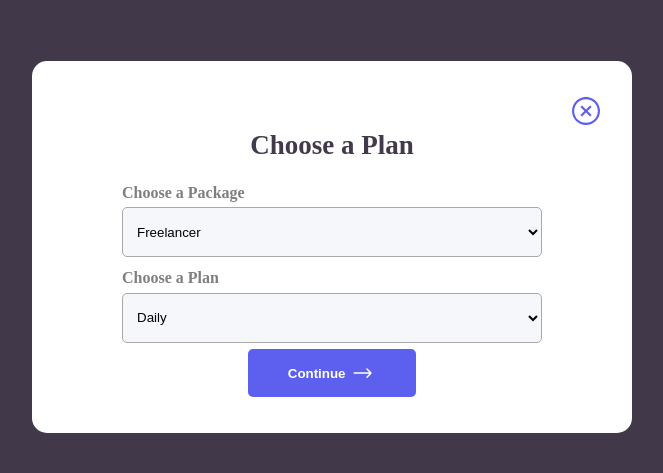
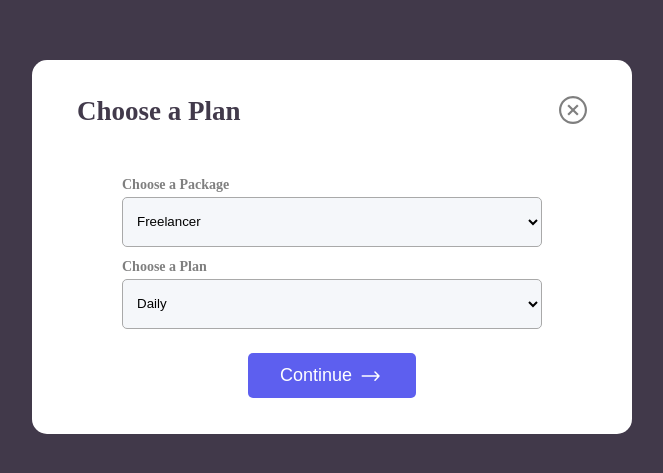
Before and after one commit to Africa-Trainovation-Consulting/newATC, a React (Create React App) app: page /chooseplan in a window 1280 px wide. Shown: the part 153-626 px from the top of the page, without its empty margins (308-971 px from the left). Built offline with nearby package versions, Linux system fonts and the light colour scheme.

Commit message:
midnight cnt

```diff
--- a/src/Sass/style.scss
+++ b/src/Sass/style.scss
@@ -32,7 +32,7 @@ $input-bg-color:#F5F7FA;
 @mixin modals {
     @include flex2();
     background-color: $alt-text-color;
-    width: 80%;
+    width: 90%;
     max-width: 600px;
     font-size: $font-size;
     border-radius: 15px;
@@ -70,7 +70,7 @@ $input-bg-color:#F5F7FA;
 
 @mixin form {
     @include flex2();
-    width: 90%;
+    width: 85%;
     margin-top: 1em;
 }
 
@@ -81,7 +81,7 @@ $input-bg-color:#F5F7FA;
 
 @mixin label {
     font: {
-        size: 16px;
+        size: 14px;
         weight: 900;
     }
 
@@ -93,15 +93,15 @@ $input-bg-color:#F5F7FA;
 @mixin input {
     /*  width: 100%;
     border: 1px solid $border-color;
-    box-sizing: border-box;
     padding: 20px 10px;
     border-radius: 5px;
     */
-    margin-bottom: 1em;
+    box-sizing: border-box;
+    margin-bottom: 1.5em;
     background-color: $input-bg-color;
     border: 1px solid #A9A9A9;
     box-sizing: border-box;
-    padding: 0 10px 0 10px;
+    padding: 0 5px 0 5px;
     border-radius: 5px;
     min-height: 50px;
     max-height: 60px;
@@ -116,10 +116,16 @@ $input-bg-color:#F5F7FA;
 }
 
 @mixin continue_btn {
-    width: 100%;
-    border: none;
     @include active-btn();
     @include btn();
+    border: none;
+    width: 100%;
+    font-size: 18px;
+    text-align: center;
+    border-radius: 5px;
+    margin-top: 1em;
+    min-height: 45px;
+    max-height: 40px;
 }
 
 @mixin continue_btn2 {
@@ -133,12 +139,6 @@ $input-bg-color:#F5F7FA;
     padding: 0;
 }
 
-button {
-    border: 1px solid $text-color;
-    color: $text-color;
-    font-weight: 700;
-    background-color: $alt-text-color;
-}
 
 html {
     font: {
@@ -182,20 +182,42 @@ button {
     @include active-btn();
 }
 
-p {
-    font-size: 14px;
-    text-align: center;
-    margin: 1em 0;
+.continueWith {
+    p {
+        font-size: 12px;
+        text-align: center;
+        margin: 1em 0;
+    }
+}
+.spanning{
+    @include flex();
+    justify-content: space-between;
+    width: 85%;
+}
+h1 {
+    font-size: 20px;
+    margin-bottom: 1em;
+    text-align: left;
+    align-self: flex-start;
+}
+.cancel_btn {
+    justify-content: space-between;
+    display: flex;
+    width: 100%;
+}
+.Madbtn{
+    display: flex;
+    justify-content: space-between;
 }
 
 .Or {
     @include flex();
     justify-content: space-evenly;
     width: 80%;
-}
 
-.empty {
-    width: 35%;
+    .empty {
+        width: 100%;
+    }
 }
 
 .imageUpload {
@@ -207,15 +229,6 @@ p {
     border-radius: 10px;
     height: 200px;
     width: 50%;
-}
-
-.cancelButton {
-    margin: auto;
-}
-
-.cancel_btn {
-    align-self: flex-end;
-    width: 10%;
 }
 
 .imageUpload::before {
@@ -302,6 +315,12 @@ form {
 }
 
 @media screen and (min-width:800px) {
+    h1 {
+        font-size: 1.5em;
+        text-align: center;
+        align-self: center;
+    }
+
     .flex_btn {
         @include flex_btn2();
     }
--- a/src/components/ChoosePlan.js
+++ b/src/components/ChoosePlan.js
@@ -11,12 +11,16 @@ function ChoosePlan(props) {
     }
     return (
         <>
+        <span className='spanning'>
             <span className="cancel_btn">
-                <svg xmlns="http://www.w3.org/2000/svg" width="28" height="28" className='cancelButton' viewBox="0 0 38 38" fill="none">
-                    <path d="M19 0C8.52369 0 0 8.52369 0 19C0 29.4763 8.52369 38 19 38C29.4763 38 38 29.4763 38 19C38 8.52369 29.4763 0 19 0ZM19 2.92308C27.8964 2.92308 35.0769 10.1036 35.0769 19C35.0769 27.8964 27.8964 35.0769 19 35.0769C10.1036 35.0769 2.92308 27.8964 2.92308 19C2.92308 10.1036 10.1036 2.92308 19 2.92308ZM13.4754 11.3708L11.3708 13.4754L16.9012 19L11.3737 24.5246L13.4783 26.6292L19 21.1002L24.5246 26.6248L26.6292 24.5246L21.1002 19L26.6248 13.4754L24.5246 11.3708L19 16.9012L13.4754 11.3737V11.3708Z" fill="#5D5FEF" />
+            <h1>Choose a Plan</h1>
+            <span className='Madbtn'>
+                <svg xmlns="http://www.w3.org/2000/svg" width="28" height="28" className='cancelButton' viewBox="0 0 38 38" fill="#423A4B">
+                    <path d="M19 0C8.52369 0 0 8.52369 0 19C0 29.4763 8.52369 38 19 38C29.4763 38 38 29.4763 38 19C38 8.52369 29.4763 0 19 0ZM19 2.92308C27.8964 2.92308 35.0769 10.1036 35.0769 19C35.0769 27.8964 27.8964 35.0769 19 35.0769C10.1036 35.0769 2.92308 27.8964 2.92308 19C2.92308 10.1036 10.1036 2.92308 19 2.92308ZM13.4754 11.3708L11.3708 13.4754L16.9012 19L11.3737 24.5246L13.4783 26.6292L19 21.1002L24.5246 26.6248L26.6292 24.5246L21.1002 19L26.6248 13.4754L24.5246 11.3708L19 16.9012L13.4754 11.3737V11.3708Z" fill="rgba(0, 0, 0, 0.5)" />
                 </svg>
             </span>
-            <h1>Choose a Plan</h1>
+            </span>
+        </span>
             <form action="post">
                 <span className="form-group">
                     <label for="inputPaymentType"> Choose a Package </label>
--- a/src/components/Login.js
+++ b/src/components/Login.js
@@ -1,6 +1,7 @@
 import React from 'react';
 import Backdrop from './HOC'
 import { Link } from 'react-router-dom'
+import Formgroup from '../layouts/FormGroup';
 function Login(props) {
     function continueHandler(event) {
         event.stopPropagation();
@@ -26,19 +27,13 @@ function Login(props) {
             <div className='Or'>
                 <svg className='empty' xmlns="http://www.w3.org/2000/svg" width="259" height="2" viewBox="0 0 259 2" fill="none">
                     <path d="M0 1L259 1.00002" stroke="#B3B3B3" stroke-width="2" />
-                </svg>OR<svg className='empty' xmlns="http://www.w3.org/2000/svg" width="259" height="2" viewBox="0 0 259 2" fill="none">
+                </svg> OR <svg className='empty' xmlns="http://www.w3.org/2000/svg" width="259" height="2" viewBox="0 0 259 2" fill="none">
                     <path d="M0 1L259 1.00002" stroke="#B3B3B3" stroke-width="2" />
                 </svg>
             </div>
             <form action="post">
-                <span className="form-group">
-                    <label for="Email"> Email </label>
-                    <input type="email" name="email" placeholder="Enter your email" />
-                </span>
-                <span className="form-group">
-                    <label for="password"> Password </label>
-                    <input type="password" name="password" placeholder="Enter password" />
-                </span>
+                <Formgroup label='Email' htmlFor='Email' type='email' name='email' placeholder='Enter your email'/>
+                <Formgroup label='Password' for='password' type='password' name='password' placeholder='Enter password'/>
                 <Link to='/choosePlan'>
                     <button type="submit" onClick={continueHandler}> Continue <svg xmlns="http://www.w3.org/2000/svg" width="27" height="10" viewBox="0 0 37 20" fill="none">
                         <path d="M35.5 10H2M35.5 10L27.5 18.5M35.5 10L27.5 2" stroke="white" stroke-width="3" stroke-linecap="round" stroke-linejoin="round" />
--- a/src/components/PasswordChanged.js
+++ b/src/components/PasswordChanged.js
@@ -9,7 +9,7 @@ function PasswordChanged(props) {
     return (
         <>
             <span className='flex_btn'>
-                <p>
+                <p className='lead'>
                     Password changed <br /> successfuly
                 </p>
             </span>
--- /dev/null
+++ b/src/layouts/FormGroup.js
@@ -0,0 +1,9 @@
+function Formgroup(props) {
+    return (
+        <span className="form-group">
+            <label htmlFor={props.for}> {props.label} </label>
+            <input type={props.type} name={props.name} placeholder={props.placeholder} />
+        </span>
+    )
+}
+export default Formgroup;
```
